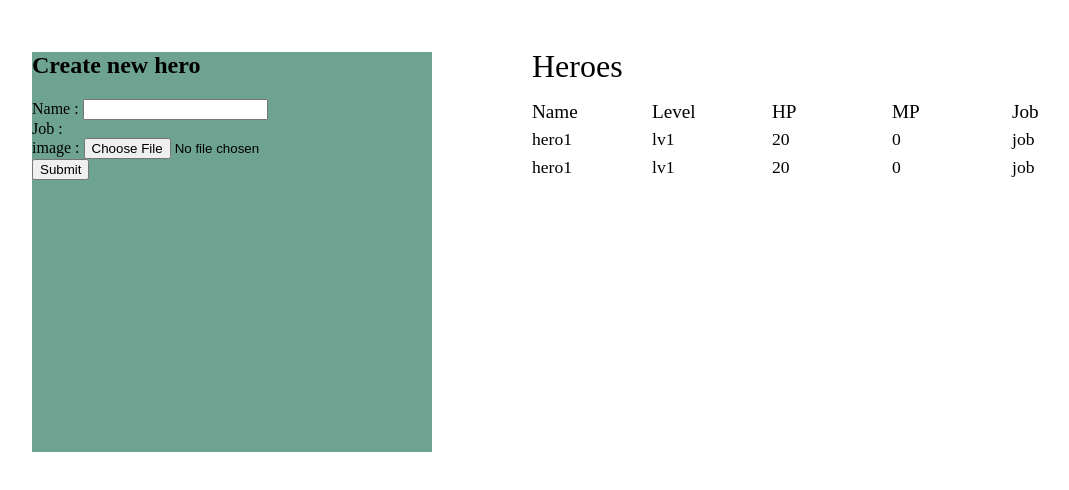
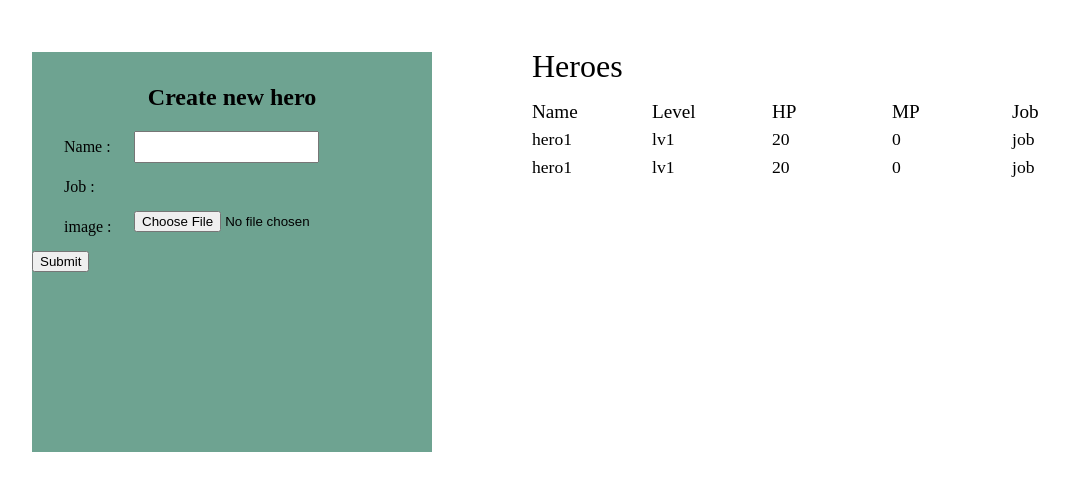
Before and after one commit to flumile/Heroes-Frontend, a website built with Parcel: page index.html in a window 1280 px wide. Shown: the whole page, without its empty margins (108-1177 px from the left). Built offline with nearby package versions, Linux system fonts and the light colour scheme.

Commit message:
Add style to create hero

```diff
--- a/src/main.scss
+++ b/src/main.scss
@@ -25,6 +25,24 @@ html{font-size: 16px;}
     height: 400px;
     background: rgb(110, 163, 145);
 }
+h2 {
+   padding-top: 2rem;
+   //padding-left: 5rem;
+   text-align: center;
+}
+label {
+    padding-left: 2rem;
+    line-height: 2
+}
+.form-wrapper {
+    .field {
+      display: flex;
+      margin-bottom: 0.5rem;
+    }
+    label {
+      width: 70px;
+    }
+  }
 .list {
     width: 600px;
     height: auto;
```
